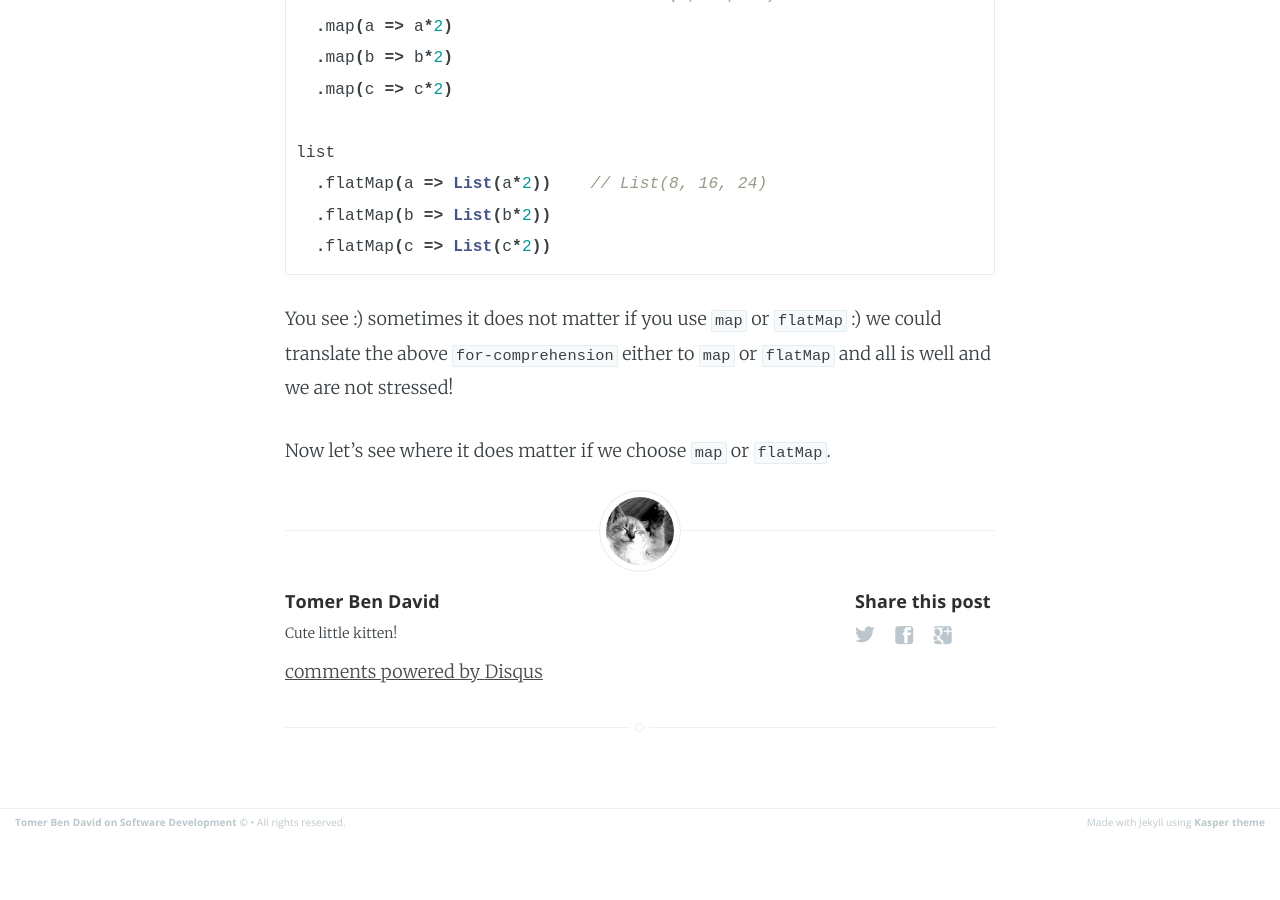
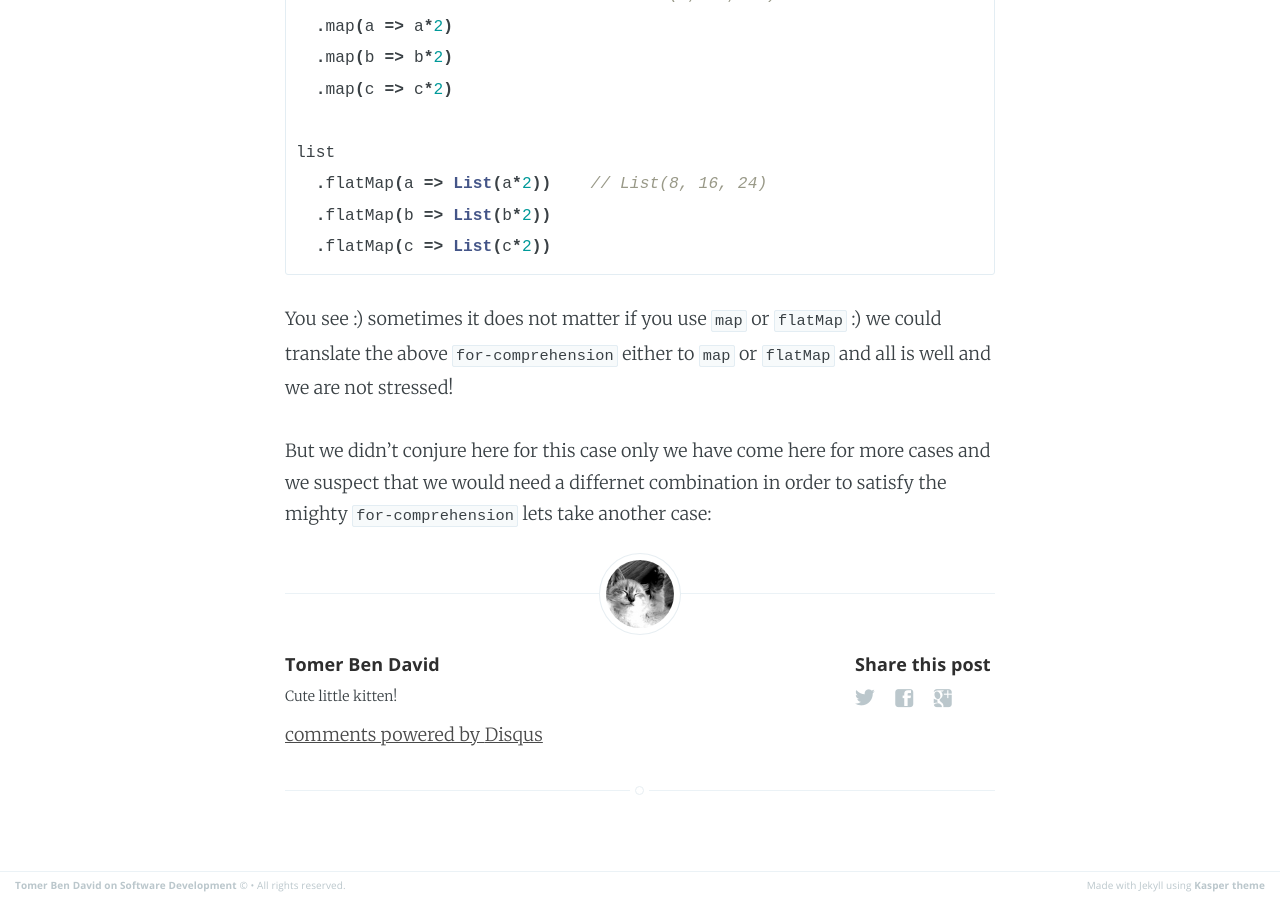
Before and after one commit to tomer-ben-david/tomer-ben-david.github.io.jekyll, a Jekyll site: the page built from _posts/2017/2017-05-24-scala-flatmap-for-comprehension.md, in a window 1280 px wide and 900 px high, scrolled down 3205 px. Built offline with Jekyll 4.4.1, drawn with Linux system fonts in a browser that asks for light colours; comment, search, counter and statistics services are not loaded; before the commit the page ends 4042 px from its top, so only the background shows below that.

Commit message:
+scala for comprehension and flatMap

```diff
--- a/_posts/2017/2017-05-24-scala-flatmap-for-comprehension.md
+++ b/_posts/2017/2017-05-24-scala-flatmap-for-comprehension.md
@@ -81,4 +81,4 @@ list
 
 You see :) sometimes it does not matter if you use `map` or `flatMap` :) we could translate the above `for-comprehension` either to `map` or `flatMap` and all is well and we are not stressed!
 
-Now let's see where it does matter if we choose `map` or `flatMap`.
+But we didn't conjure here for this case only we have come here for more cases and we suspect that we would need a differnet combination in order to satisfy the mighty `for-comprehension` lets take another case:
```
